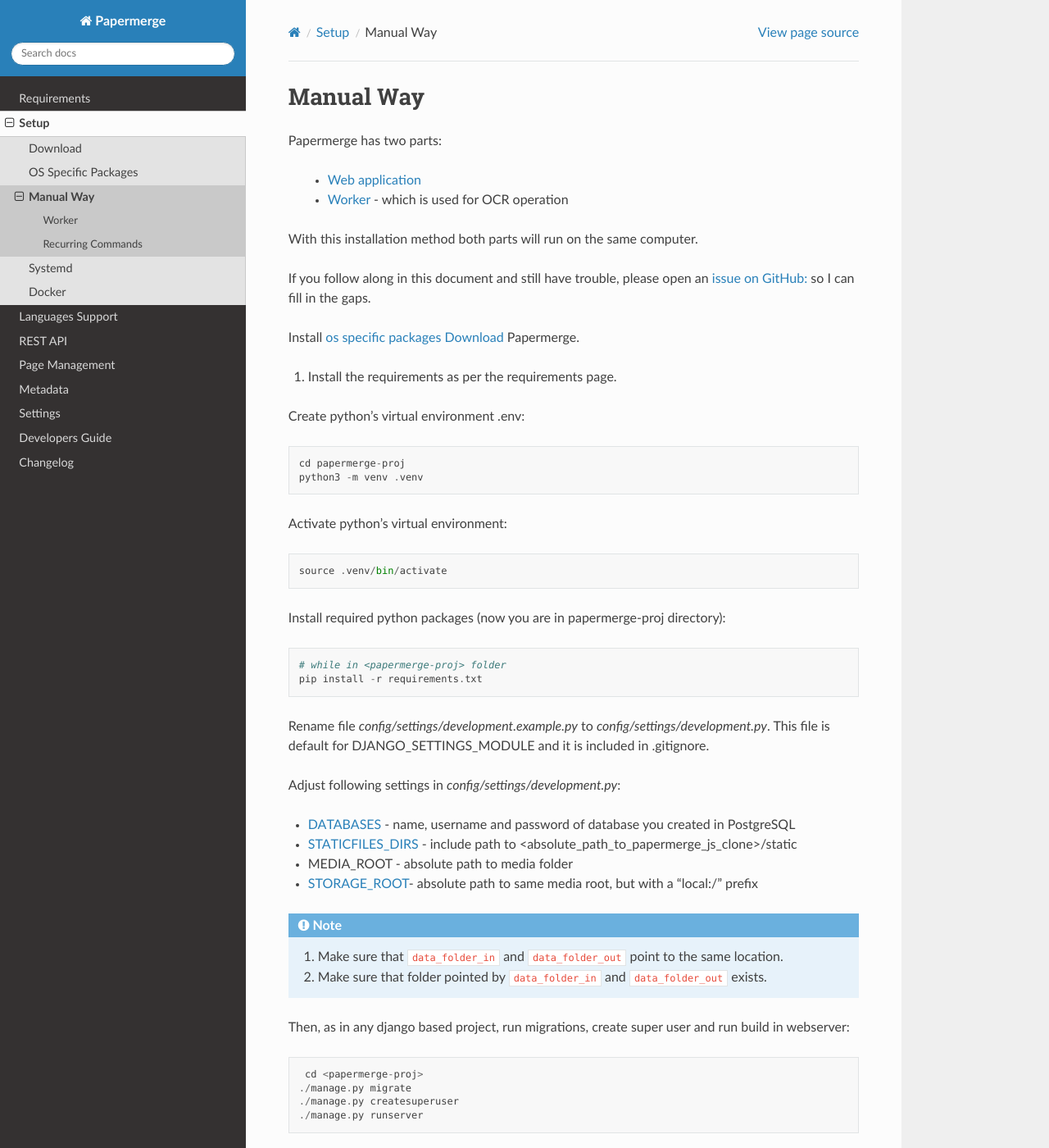
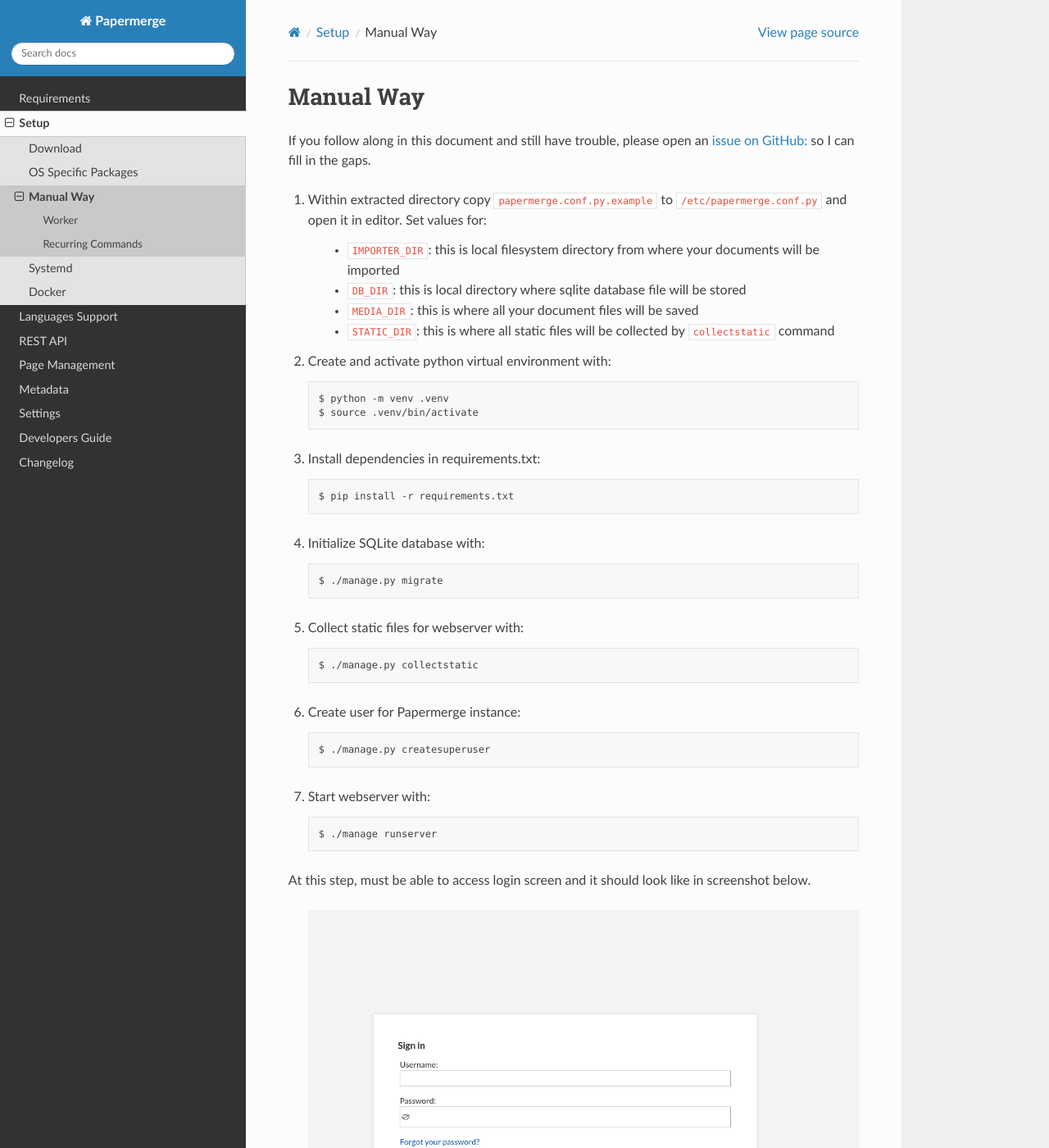
Before and after one commit to ciur/papermerge, a Sphinx documentation site: the page built from docs/source/setup/manual_way.rst, in a window 1280 px wide and 1400 px high. Shown: the whole window at 82% size. Built offline with Sphinx 7.4.7 and the Read the Docs theme 2.0.0, drawn with Linux system fonts in a browser that asks for light colours; some of the changed text lies outside the part shown.

Commit message:
update documentation

```diff
--- a/docs/source/setup/manual_way.rst
+++ b/docs/source/setup/manual_way.rst
@@ -1,69 +1,41 @@
 Manual Way
 ************
-
-Papermerge has two parts:
-
-    * :ref:`Web application <design>`
-    * :ref:`Worker <worker>` - which is used for OCR operation
-
-With this installation method both parts will run on the same computer.
 
 If you follow along in this document and still have trouble, please open an
 `issue on GitHub: <https://github.com/ciur/papermerge/issues>`_ so I can fill in
 the gaps.
 
-.. _packages-and-db:
+1. Within extracted directory copy ``papermerge.conf.py.example`` to ``/etc/papermerge.conf.py`` and open it in editor. Set values for:
 
-Install :ref:`os specific packages <osspecific>`
-:ref:`Download <download>` Papermerge.
+    * ``IMPORTER_DIR``: this is local filesystem directory from where your documents will be imported
+    * ``DB_DIR``: this is local directory where sqlite database file will be stored
+    * ``MEDIA_DIR``: this is where all your document files will be saved
+    * ``STATIC_DIR``: this is where all static files will be collected by ``collectstatic`` command
 
-1. Install the requirements as per the requirements page.
+2. Create and activate python virtual environment with::
 
+    $ python -m venv .venv
+    $ source .venv/bin/activate
 
+3. Install dependencies in requirements.txt::
 
+    $ pip install -r requirements.txt
 
+4. Initialize SQLite database with::
 
-Create python's virtual environment .env::
+    $ ./manage.py migrate
 
-    cd papermerge-proj
-    python3 -m venv .venv
+5. Collect static files for webserver with::
 
-Activate python's virtual environment::
+    $ ./manage.py collectstatic
 
-    source .venv/bin/activate
+6. Create user for Papermerge instance::
 
-Install required python packages (now you are in papermerge-proj directory)::
+    $ ./manage.py createsuperuser
 
-    # while in <papermerge-proj> folder
-    pip install -r requirements.txt
+7. Start webserver with::
 
-
-Rename file *config/settings/development.example.py* to *config/settings/development.py*.
-This file is default for DJANGO_SETTINGS_MODULE and it is included in .gitignore.
-
-Adjust following settings in *config/settings/development.py*:
-
-* :ref:`DATABASES <databases>` -  name, username and password of database you created in PostgreSQL
-* :ref:`STATICFILES_DIRS <staticfilesdirs>` - include path to <absolute_path_to_papermerge_js_clone>/static
-* MEDIA_ROOT - absolute path to media folder
-* :ref:`STORAGE_ROOT`- absolute path to same media root, but with a "local:/" prefix
-
-.. note::
-
-    1. Make sure that ``data_folder_in`` and ``data_folder_out`` point to the same location.
-    2. Make sure that folder pointed by ``data_folder_in`` and ``data_folder_out`` exists.
-
-Then, as in any django based project, run migrations, create super user and run build in webserver::
-
-      cd <papermerge-proj>
-     ./manage.py migrate
-     ./manage.py createsuperuser
-     ./manage.py runserver
-
-
-At this point, you should be able to see (styled) login page.  You should be
-able as well to login with administrative user you created before with
-``./manage.py createsuperuser`` command.
+    $ ./manage runserver
 
 At this step, must be able to access login screen and it should look like in
 screenshot below.
--- a/docs/source/setup/os_specific.rst
+++ b/docs/source/setup/os_specific.rst
@@ -24,4 +24,4 @@
 
 
 Every language has its own tesseract-ocr-<code> package. You will have to install tesseract language
-package for the languages you want to OCR.
+package for each language you want to OCR.
```
Also changed, not shown: 2 other files.
